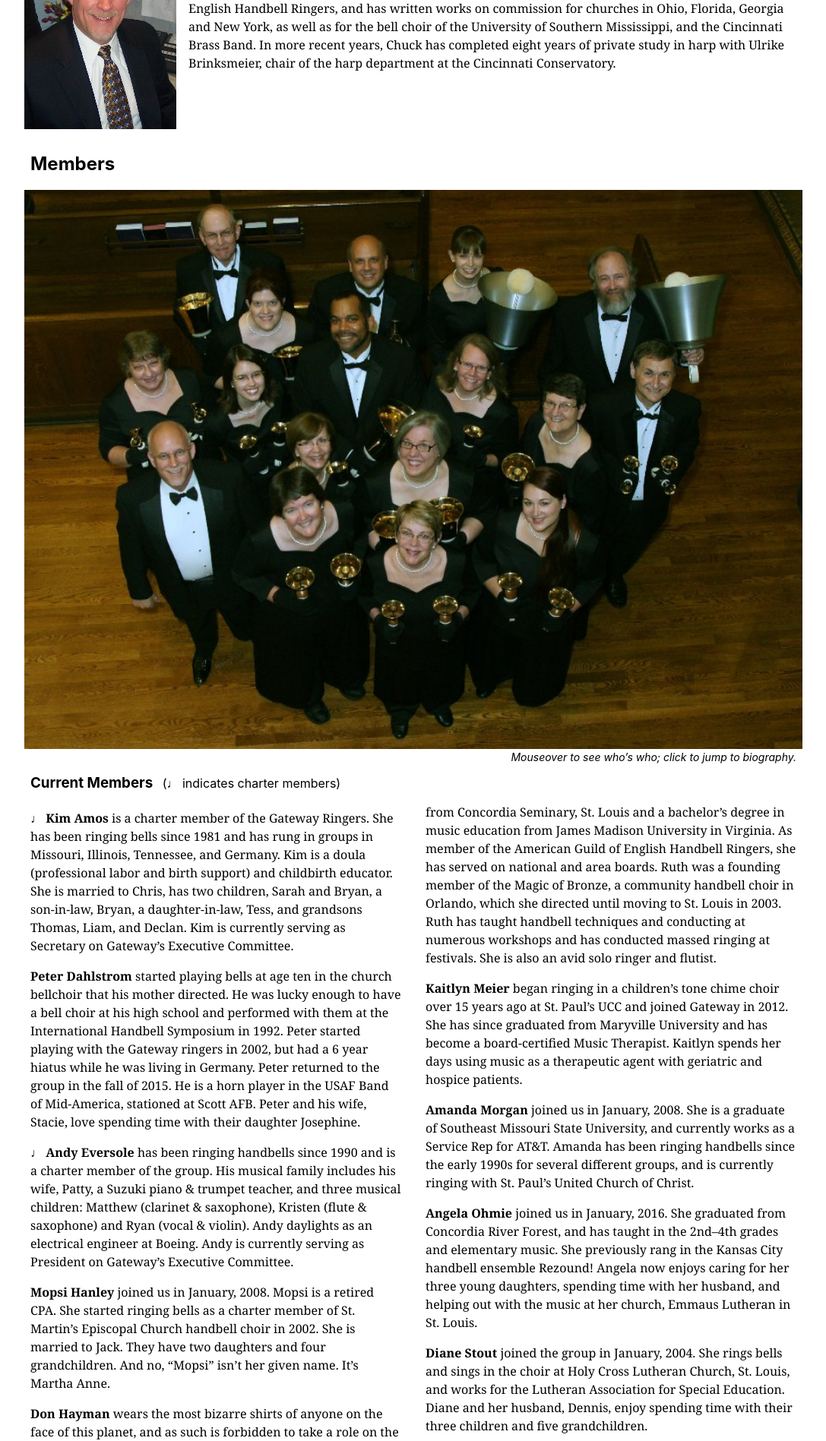
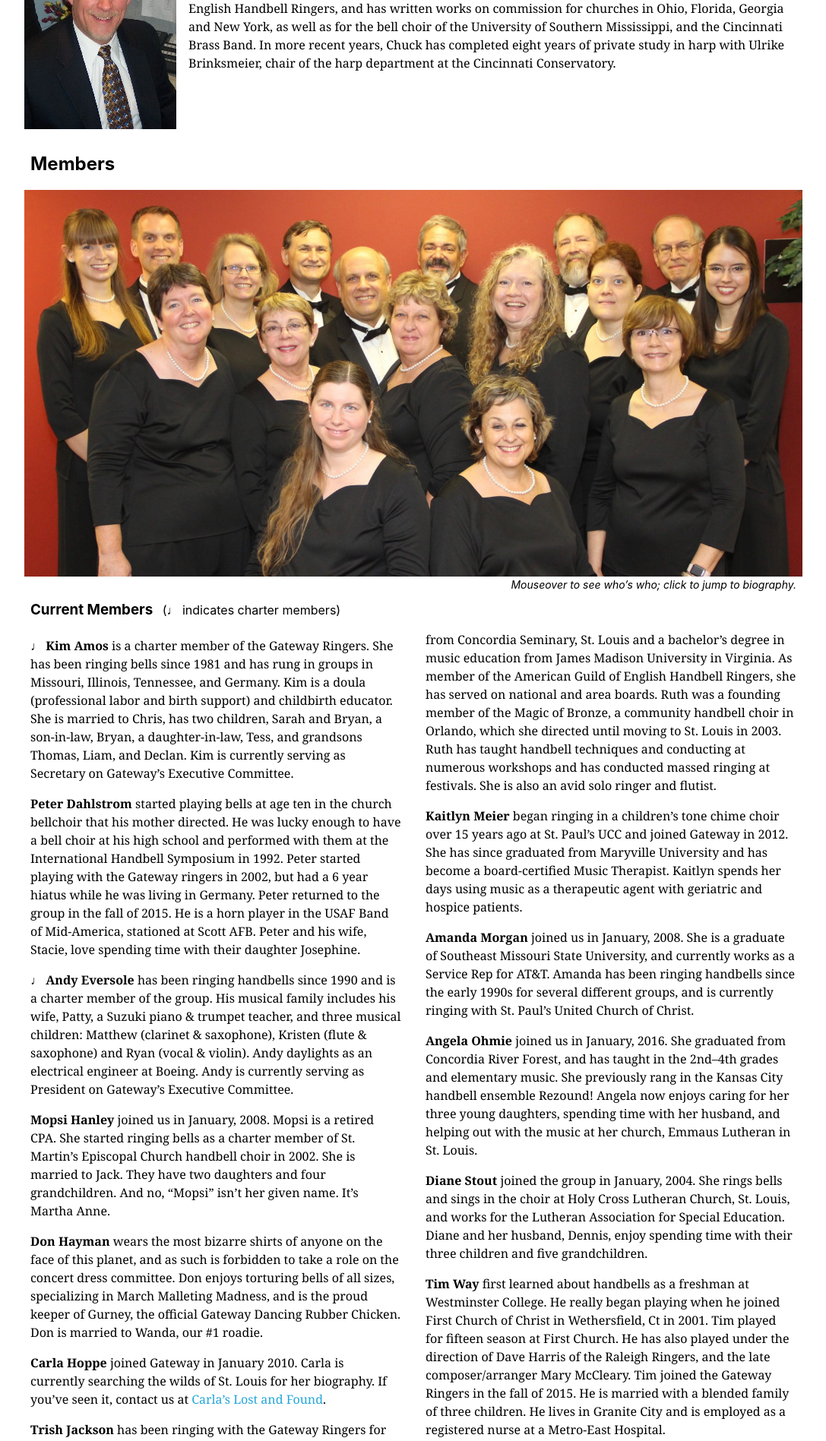
Before and after one commit to GatewayRingers/GatewayRingers.github.io, a Jekyll site: the page built from musicians.html, in a window 1280 px wide. Shown: the part 469-2366 px from the top of the page at 76% size, without its empty margins (96-1183 px from the left). Built offline with Jekyll 4.4.1, drawn with Linux system fonts in a browser that asks for light colours.

Commit message:
Update musicians.html

```diff
--- a/musicians.html
+++ b/musicians.html
@@ -16,7 +16,7 @@ Brass Band.   In more recent years, Chuck has  completed eight years of private
 study in harp with Ulrike  Brinksmeier,  chair of the harp department at the
 Cincinnati  Conservatory.</p>
 <h2 class="cb ph2">Members</h2>
-<img id="groupimgid" class="w-100" src="/images/2014_09_group_sm.jpg" alt="Gateway Ringers group photo" usemap="#groupmap">
+<img id="groupimgid" class="w-100" src="/images/2018_members.jpg" alt="Gateway Ringers group photo" usemap="#groupmap">
 <map name="groupmap" id="groupmapid">
 <area shape="rect" coords="193,13,258,81" href="#Carl" title="Carl Zimmerman">
 <area shape="rect" coords="759,250,689,173"href="#Andy" title="Andy Eversole">
```
